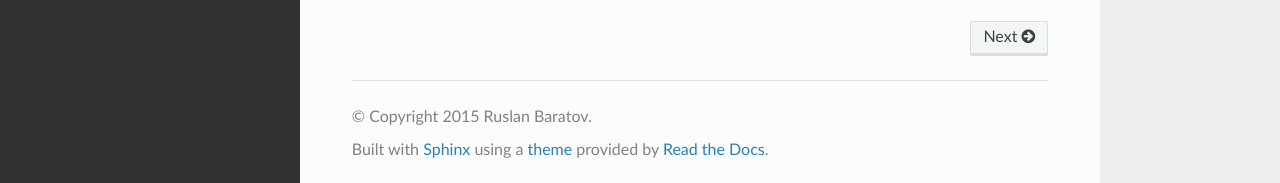
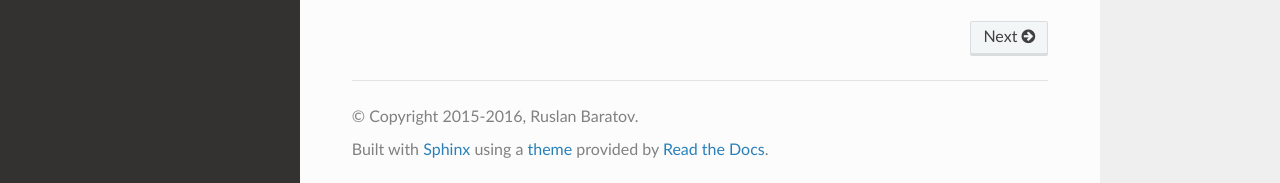
Before and after one commit to ruslo/CGold, a Sphinx documentation site: the page built from docs/index.rst, in a window 1280 px wide and 1010 px high. Shown: the part 824-1007 px from the top of the window. Built offline with Sphinx 7.4.7 and the Read the Docs theme 2.0.0, drawn with Linux system fonts in a browser that asks for light colours.

Commit message:
Update year

```diff
--- a/docs/conf.py
+++ b/docs/conf.py
@@ -44,7 +44,7 @@ master_doc = 'index'
 
 # General information about the project.
 project = u'CGold'
-copyright = u'2015 Ruslan Baratov'
+copyright = u'2015-2016, Ruslan Baratov'
 
 # The version info for the project you're documenting, acts as replacement for
 # |version| and |release|, also used in various other places throughout the
```
